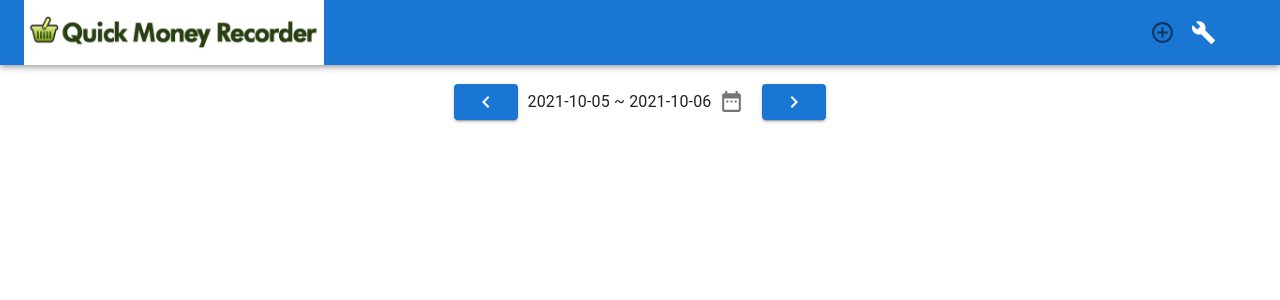
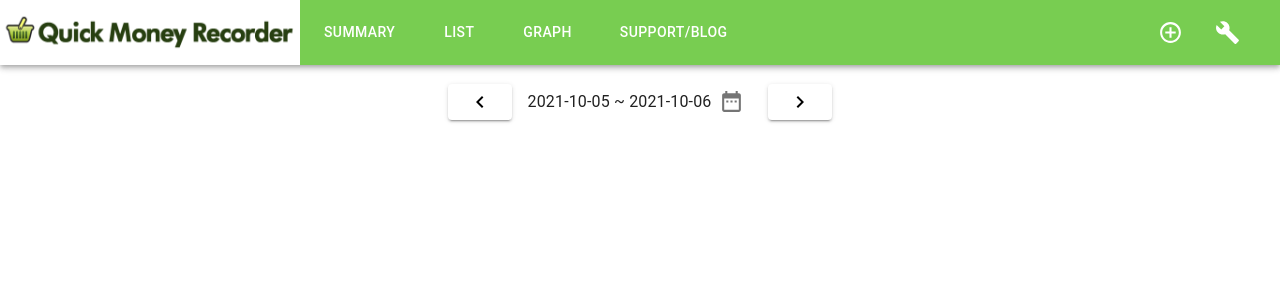
Before and after one commit to NamS135176/qmr-web, a React (Create React App) app: page /home in a window 1280 px wide. Shown: the top 300 px of the page. Built offline with nearby package versions, Linux system fonts and the light colour scheme.

Commit message:
datehome modal

```diff
--- a/public/locales/en/translation.json
+++ b/public/locales/en/translation.json
@@ -10,5 +10,11 @@
     "graph": "Graph",
     "support": "Support/Blog"
   },
-  "logo":"en"
+  "logo": "en",
+  "date_home_modal": {
+    "cancel": "Cancel",
+    "title": "Set Custom Period",
+    "from": "from",
+    "to": "to"
+  }
 }
--- a/src/components/Modal/DateHomeModal.tsx
+++ b/src/components/Modal/DateHomeModal.tsx
@@ -13,21 +13,16 @@
   Typography,
   Divider,
 } from '@mui/material';
-import { makeStyles, useTheme } from '@mui/styles';
 import LocalizationProvider from '@mui/lab/LocalizationProvider';
 import AdapterDateFns from '@mui/lab/AdapterDateFns';
 import MobileDatePicker from '@mui/lab/MobileDatePicker';
-const useStyles = makeStyles((theme: any) => ({
-  topDialog: {
-    display: 'flex',
-    alignItems: 'center',
-    padding: 15,
-  },
-}));
+import { useTranslation } from 'react-i18next';
+
 export default function DateHomeModal({ open, onClose }: any) {
-  const classes = useStyles();
   const [valueFrom, setValueFrom] = useState<Date | null>(new Date());
   const [valueTo, setValueTo] = useState<Date | null>(new Date());
+  const { t, i18n } = useTranslation();
+
   const handleChangeFrom = (newValue: Date | null) => {
     setValueFrom(newValue);
   };
@@ -37,30 +32,95 @@
   return (
     <Box>
       <Dialog fullWidth={true} open={open} onClose={onClose}>
-        <Box className={classes.topDialog}>
-          <Button>Cancel</Button>
-          <Typography>Set Custom Period</Typography>
+        <Box
+          sx={{
+            display: 'flex',
+            alignItems: 'center',
+            justifyContent: 'center',
+            padding: 2,
+            position: 'relative',
+          }}
+        >
+          <Button
+            sx={{
+              background: '#D6D9E0',
+              color: 'black',
+              '&:hover': {
+                background: '#ebebeb',
+              },
+              position: 'absolute',
+              top: 10,
+              left: 10,
+            }}
+          >
+            {t('date_home_modal.cancel')}
+          </Button>
+          <Typography> {t('date_home_modal.title')}</Typography>
         </Box>
         <Divider />
-        <Box sx={{ marginTop: 3 }}>
+        <Box sx={{ pb: 2 }}>
+          <Box
+            sx={{
+              marginTop: 3,
+              display: 'flex',
+              flexDirection: 'column',
+              alignItems: 'center',
+            }}
+          >
             <LocalizationProvider dateAdapter={AdapterDateFns}>
+              {t('date_home_modal.from') === 'from' ? (
                 <MobileDatePicker
                   label="From"
                   value={valueFrom}
                   onChange={handleChangeFrom}
                   renderInput={(params) => <TextField {...params} />}
                 />
+              ) : (
+                <MobileDatePicker
+                  label="開始日"
+                  value={valueFrom}
+                  onChange={handleChangeFrom}
+                  renderInput={(params) => <TextField {...params} />}
+                />
+              )}
             </LocalizationProvider>
           </Box>
-        <Box sx={{ marginTop: 3 }}>
+          <Box
+            sx={{
+              marginTop: 3,
+              display: 'flex',
+              flexDirection: 'column',
+              alignItems: 'center',
+            }}
+          >
             <LocalizationProvider dateAdapter={AdapterDateFns}>
+              {t('date_home_modal.to') === 'to' ? (
                 <MobileDatePicker
-              label="From"
+                  label="To"
                   value={valueTo}
                   onChange={handleChangeTo}
                   renderInput={(params) => <TextField {...params} />}
                 />
+              ) : (
+                <MobileDatePicker
+                  label="終了日"
+                  value={valueTo}
+                  onChange={handleChangeTo}
+                  renderInput={(params) => <TextField {...params} />}
+                />
+              )}
             </LocalizationProvider>
+          </Box>
+        </Box>
+        <Divider />
+        <Box
+          sx={{
+            display: 'flex',
+            justifyContent: 'center',
+            py: 1,
+          }}
+        >
+          <Button variant="contained">Ok</Button>
         </Box>
       </Dialog>
     </Box>
--- a/src/screens/Home/Home.tsx
+++ b/src/screens/Home/Home.tsx
@@ -4,26 +4,9 @@
 import KeyboardArrowLeftIcon from '@mui/icons-material/KeyboardArrowLeft';
 import KeyboardArrowRightIcon from '@mui/icons-material/KeyboardArrowRight';
 import DateRangeIcon from '@mui/icons-material/DateRange';
-import { makeStyles, useTheme } from '@mui/styles';
 import DateHomeModal from '../../components/Modal/DateHomeModal';
-const useStyles = makeStyles((theme: any) => ({
-  buttonDate: {
-    background: 'white',
-    color: 'black',
-    '&:hover': {
-      background: 'white',
-      color: 'black',
-    },
-  },
-  textDate: {
-    display: 'flex',
-    alignItems: 'center',
-    paddingLeft: 10,
-    paddingRight: 10,
-  },
-}));
+
 export default function Home() {
-  const classes = useStyles();
   const [open, setOpen] = useState(false);
   const handleClose = () => {
     console.log('close');
@@ -41,15 +24,31 @@
           display: 'flex',
           justifyContent: 'center',
           alignItems: 'center',
-          padding: 2,
+          px: 2,
         }}
       >
         <Box>
-          <Button className={classes.buttonDate} variant="contained">
+          <Button
+            sx={{
+              background: 'white',
+              color: 'black',
+              '&:hover': {
+                background: 'white',
+                color: 'black',
+              },
+            }}
+            variant="contained"
+          >
             <KeyboardArrowLeftIcon />
           </Button>
         </Box>
-        <Box className={classes.textDate}>
+        <Box
+          sx={{
+            display: 'flex',
+            alignItems: 'center',
+            p: 2,
+          }}
+        >
           <Typography>2021-10-05 ~ 2021-10-06</Typography>
           <IconButton
             // className={classes.menuButton}
@@ -61,7 +60,17 @@
           </IconButton>
         </Box>
         <Box>
-          <Button className={classes.buttonDate} variant="contained">
+          <Button
+            sx={{
+              background: 'white',
+              color: 'black',
+              '&:hover': {
+                background: 'white',
+                color: 'black',
+              },
+            }}
+            variant="contained"
+          >
             <KeyboardArrowRightIcon />
           </Button>
         </Box>
--- a/src/screens/Home/Nav/Nav.tsx
+++ b/src/screens/Home/Nav/Nav.tsx
@@ -1,17 +1,28 @@
-import AddCircleOutlineIcon from '@mui/icons-material/AddCircleOutline';
-import MenuIcon from '@mui/icons-material/Menu';
+import React, { useState } from 'react';
 import {
-  AppBar, Box, Button, Drawer, IconButton, MenuItem, Toolbar,
-  Typography
+  Box,
+  useMediaQuery,
+  CardMedia,
+  AppBar,
+  Toolbar,
+  Typography,
+  Button,
+  IconButton,
+  Fade,
+  Drawer,
+  MenuItem,
 } from '@mui/material';
 import { makeStyles, useTheme } from '@mui/styles';
-import React, { useState } from 'react';
-import { useTranslation } from 'react-i18next';
-import { useHistory } from 'react-router-dom';
+import { BrowserRouter, Route, Switch, Link } from 'react-router-dom';
 import logoen from '../../../assets/images/logo_en.png';
 import logojp from '../../../assets/images/logo_jp.png';
+import MenuIcon from '@mui/icons-material/Menu';
+import BuildIcon from '@mui/icons-material/Build';
+import AddCircleOutlineIcon from '@mui/icons-material/AddCircleOutline';
+import TranactionModal from '../../../components/Modal/TranactionModal';
+import { useHistory } from 'react-router-dom';
 import MenuNav from '../../../components/MenuNav/Menu';
-import TranactionModal from '../../../components/Modal/TranactionModal';
+import { useTranslation } from 'react-i18next';
 
 const useStyles = makeStyles((theme: any) => ({
   root: {
```
Also changed, not shown: public/locales/jp/translation.json (+7 -1 lines). Lines whose indentation alone changed are shown as unchanged.
